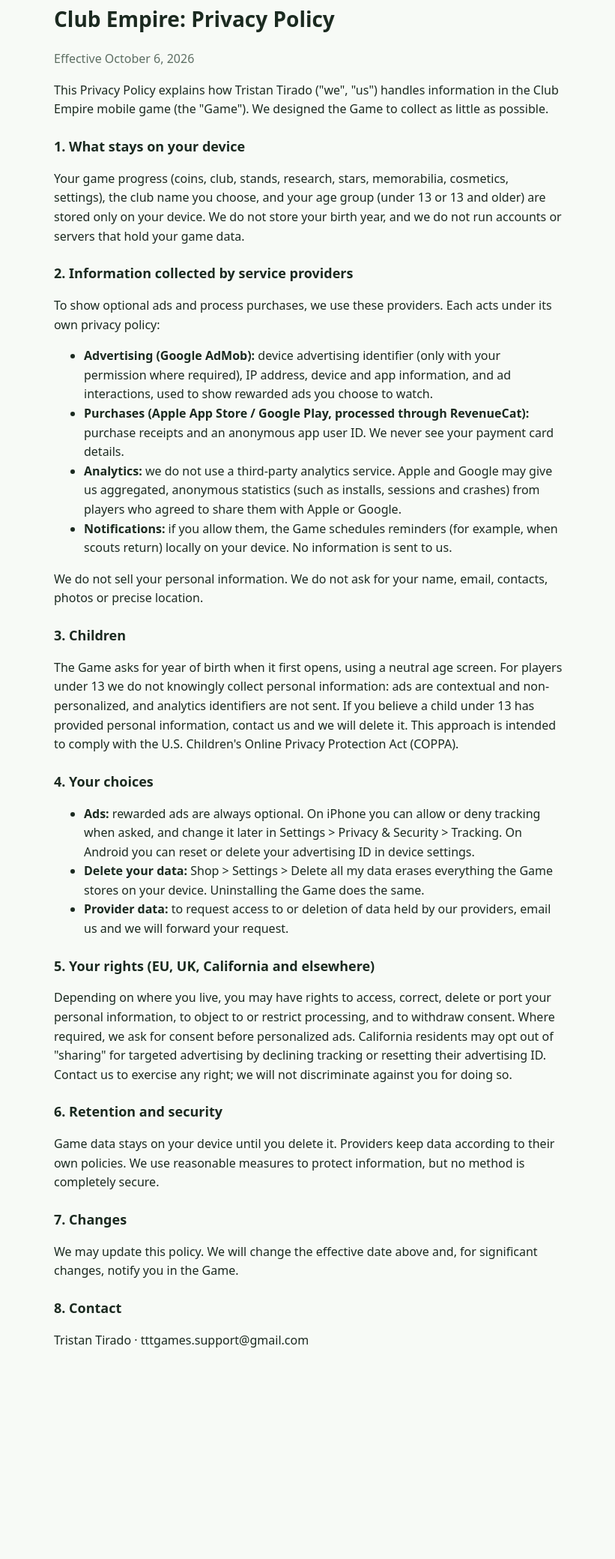
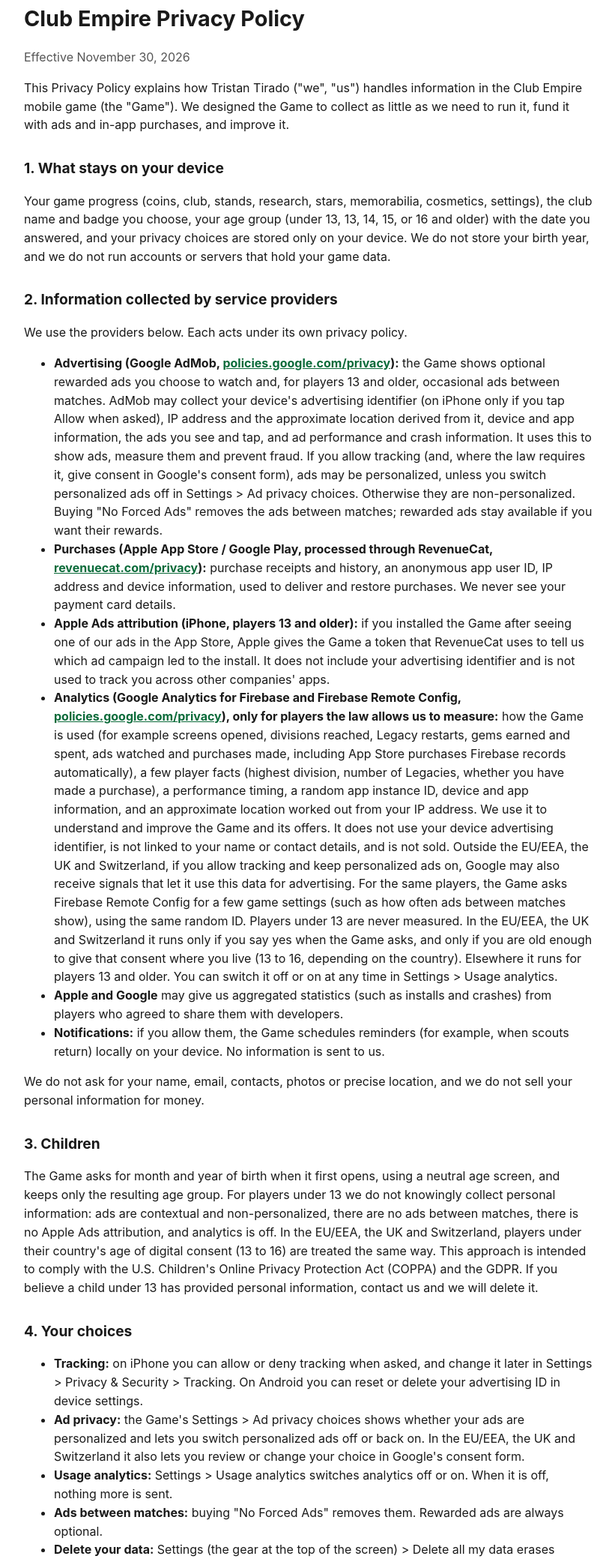
Before and after one commit to tttgames-studio/tttgames-studio.github.io, a plain HTML site: page privacy.html in a window 1280 px wide. Shown: the part 40-2119 px from the top of the page at 75% size, without its empty margins (228-1049 px from the left). Before the commit the page ends 1916 px from the top, so only its background shows below. Drawn offline with Linux system fonts and the light colour scheme.

Commit message:
Update Club Empire privacy policy (effective Nov 30, 2026)

```diff
--- a/privacy.html
+++ b/privacy.html
@@ -1,30 +1,54 @@
-<!DOCTYPE html><html lang="en"><head><meta charset="utf-8"><meta name="viewport" content="width=device-width, initial-scale=1"><title>Club Empire: Privacy Policy</title><style>body{font-family:system-ui,-apple-system,sans-serif;max-width:680px;margin:0 auto;padding:24px 18px 60px;line-height:1.6;color:#1b2a20;background:#f7faf6}h1{font-size:28px}h4{font-size:18px;margin:22px 0 6px}.eff{color:#5d6f63}</style></head><body><h1>Club Empire: Privacy Policy</h1><p class="eff">Effective October 6, 2026</p>
-<p>This Privacy Policy explains how Tristan Tirado ("we", "us") handles information in the Club Empire mobile game (the "Game"). We designed the Game to collect as little as possible.</p>
-<h4>1. What stays on your device</h4>
-<p>Your game progress (coins, club, stands, research, stars, memorabilia, cosmetics, settings), the club name you choose, and your age group (under 13 or 13 and older) are stored only on your device. We do not store your birth year, and we do not run accounts or servers that hold your game data.</p>
-<h4>2. Information collected by service providers</h4>
-<p>To show optional ads and process purchases, we use these providers. Each acts under its own privacy policy:</p>
+<!doctype html>
+<html lang="en">
+<head>
+<meta charset="utf-8">
+<meta name="viewport" content="width=device-width, initial-scale=1">
+<title>Club Empire Privacy Policy</title>
+<style>
+body{font-family:-apple-system,BlinkMacSystemFont,"Segoe UI",Roboto,sans-serif;max-width:760px;margin:0 auto;padding:24px 16px;line-height:1.55;color:#1a1a1a;background:#fff}
+h1{font-size:1.8em;margin-bottom:.2em}h2{font-size:1.2em;margin-top:1.6em}.eff{color:#555}a{color:#0b6b3a}
+@media (prefers-color-scheme:dark){body{color:#e8e8e8;background:#111}.eff{color:#aaa}a{color:#6fd39b}}
+</style>
+</head>
+<body>
+<h1>Club Empire Privacy Policy</h1>
+<p class="eff">Effective November 30, 2026</p>
+<p>This Privacy Policy explains how Tristan Tirado ("we", "us") handles information in the Club Empire mobile game (the "Game"). We designed the Game to collect as little as we need to run it, fund it with ads and in-app purchases, and improve it.</p>
+<h2>1. What stays on your device</h2>
+<p>Your game progress (coins, club, stands, research, stars, memorabilia, cosmetics, settings), the club name and badge you choose, your age group (under 13, 13, 14, 15, or 16 and older) with the date you answered, and your privacy choices are stored only on your device. We do not store your birth year, and we do not run accounts or servers that hold your game data.</p>
+<h2>2. Information collected by service providers</h2>
+<p>We use the providers below. Each acts under its own privacy policy.</p>
 <ul>
-<li><b>Advertising (Google AdMob):</b> device advertising identifier (only with your permission where required), IP address, device and app information, and ad interactions, used to show rewarded ads you choose to watch.</li>
-<li><b>Purchases (Apple App Store / Google Play, processed through RevenueCat):</b> purchase receipts and an anonymous app user ID. We never see your payment card details.</li>
-<li><b>Analytics:</b> we do not use a third-party analytics service. Apple and Google may give us aggregated, anonymous statistics (such as installs, sessions and crashes) from players who agreed to share them with Apple or Google.</li>
+<li><b>Advertising (Google AdMob, <a href="https://policies.google.com/privacy">policies.google.com/privacy</a>):</b> the Game shows optional rewarded ads you choose to watch and, for players 13 and older, occasional ads between matches. AdMob may collect your device's advertising identifier (on iPhone only if you tap Allow when asked), IP address and the approximate location derived from it, device and app information, the ads you see and tap, and ad performance and crash information. It uses this to show ads, measure them and prevent fraud. If you allow tracking (and, where the law requires it, give consent in Google's consent form), ads may be personalized, unless you switch personalized ads off in Settings &gt; Ad privacy choices. Otherwise they are non-personalized. Buying "No Forced Ads" removes the ads between matches; rewarded ads stay available if you want their rewards.</li>
+<li><b>Purchases (Apple App Store / Google Play, processed through RevenueCat, <a href="https://www.revenuecat.com/privacy">revenuecat.com/privacy</a>):</b> purchase receipts and history, an anonymous app user ID, IP address and device information, used to deliver and restore purchases. We never see your payment card details.</li>
+<li><b>Apple Ads attribution (iPhone, players 13 and older):</b> if you installed the Game after seeing one of our ads in the App Store, Apple gives the Game a token that RevenueCat uses to tell us which ad campaign led to the install. It does not include your advertising identifier and is not used to track you across other companies' apps.</li>
+<li><b>Analytics (Google Analytics for Firebase and Firebase Remote Config, <a href="https://policies.google.com/privacy">policies.google.com/privacy</a>), only for players the law allows us to measure:</b> how the Game is used (for example screens opened, divisions reached, Legacy restarts, gems earned and spent, ads watched and purchases made, including App Store purchases Firebase records automatically), a few player facts (highest division, number of Legacies, whether you have made a purchase), a performance timing, a random app instance ID, device and app information, and an approximate location worked out from your IP address. We use it to understand and improve the Game and its offers. It does not use your device advertising identifier, is not linked to your name or contact details, and is not sold. Outside the EU/EEA, the UK and Switzerland, if you allow tracking and keep personalized ads on, Google may also receive signals that let it use this data for advertising. For the same players, the Game asks Firebase Remote Config for a few game settings (such as how often ads between matches show), using the same random ID. Players under 13 are never measured. In the EU/EEA, the UK and Switzerland it runs only if you say yes when the Game asks, and only if you are old enough to give that consent where you live (13 to 16, depending on the country). Elsewhere it runs for players 13 and older. You can switch it off or on at any time in Settings &gt; Usage analytics.</li>
+<li><b>Apple and Google</b> may give us aggregated statistics (such as installs and crashes) from players who agreed to share them with developers.</li>
 <li><b>Notifications:</b> if you allow them, the Game schedules reminders (for example, when scouts return) locally on your device. No information is sent to us.</li>
 </ul>
-<p>We do not sell your personal information. We do not ask for your name, email, contacts, photos or precise location.</p>
-<h4>3. Children</h4>
-<p>The Game asks for year of birth when it first opens, using a neutral age screen. For players under 13 we do not knowingly collect personal information: ads are contextual and non-personalized, and analytics identifiers are not sent. If you believe a child under 13 has provided personal information, contact us and we will delete it. This approach is intended to comply with the U.S. Children's Online Privacy Protection Act (COPPA).</p>
-<h4>4. Your choices</h4>
+<p>We do not ask for your name, email, contacts, photos or precise location, and we do not sell your personal information for money.</p>
+<h2>3. Children</h2>
+<p>The Game asks for month and year of birth when it first opens, using a neutral age screen, and keeps only the resulting age group. For players under 13 we do not knowingly collect personal information: ads are contextual and non-personalized, there are no ads between matches, there is no Apple Ads attribution, and analytics is off. In the EU/EEA, the UK and Switzerland, players under their country's age of digital consent (13 to 16) are treated the same way. This approach is intended to comply with the U.S. Children's Online Privacy Protection Act (COPPA) and the GDPR. If you believe a child under 13 has provided personal information, contact us and we will delete it.</p>
+<h2>4. Your choices</h2>
 <ul>
-<li><b>Ads:</b> rewarded ads are always optional. On iPhone you can allow or deny tracking when asked, and change it later in Settings &gt; Privacy &amp; Security &gt; Tracking. On Android you can reset or delete your advertising ID in device settings.</li>
-<li><b>Delete your data:</b> Shop &gt; Settings &gt; Delete all my data erases everything the Game stores on your device. Uninstalling the Game does the same.</li>
-<li><b>Provider data:</b> to request access to or deletion of data held by our providers, email us and we will forward your request.</li>
+<li><b>Tracking:</b> on iPhone you can allow or deny tracking when asked, and change it later in Settings &gt; Privacy &amp; Security &gt; Tracking. On Android you can reset or delete your advertising ID in device settings.</li>
+<li><b>Ad privacy:</b> the Game's Settings &gt; Ad privacy choices shows whether your ads are personalized and lets you switch personalized ads off or back on. In the EU/EEA, the UK and Switzerland it also lets you review or change your choice in Google's consent form.</li>
+<li><b>Usage analytics:</b> Settings &gt; Usage analytics switches analytics off or on. When it is off, nothing more is sent.</li>
+<li><b>Ads between matches:</b> buying "No Forced Ads" removes them. Rewarded ads are always optional.</li>
+<li><b>Delete your data:</b> Settings (the gear at the top of the screen) &gt; Delete all my data erases everything the Game stores on your device and gives this device a new analytics ID. Uninstalling the Game also erases it. Data our providers already received is not erased this way; email us and we will ask them to delete it.</li>
 </ul>
-<h4>5. Your rights (EU, UK, California and elsewhere)</h4>
-<p>Depending on where you live, you may have rights to access, correct, delete or port your personal information, to object to or restrict processing, and to withdraw consent. Where required, we ask for consent before personalized ads. California residents may opt out of "sharing" for targeted advertising by declining tracking or resetting their advertising ID. Contact us to exercise any right; we will not discriminate against you for doing so.</p>
-<h4>6. Retention and security</h4>
-<p>Game data stays on your device until you delete it. Providers keep data according to their own policies. We use reasonable measures to protect information, but no method is completely secure.</p>
-<h4>7. Changes</h4>
-<p>We may update this policy. We will change the effective date above and, for significant changes, notify you in the Game.</p>
-<h4>8. Contact</h4>
-<p>Tristan Tirado · tttgames.support@gmail.com</p>
-</body></html>
+<h2>5. Legal bases (EU/EEA and UK)</h2>
+<p>We rely on your consent for analytics and personalized ads, which you can withdraw at any time as described above; on performing our contract with you to deliver purchases; and on our legitimate interests to show non-personalized ads that fund the Game, measure which of our own ads bring players, keep the Game secure and prevent fraud.</p>
+<h2>6. Your rights</h2>
+<p>Depending on where you live (for example the EU/EEA, the UK or California), you may have rights to access, correct, delete or port your personal information, to object to or restrict processing, to withdraw consent, and to complain to your data protection authority. California residents: when you allow tracking, sharing your advertising identifier with AdMob for personalized ads may count as "sharing" under California law. You can opt out by switching personalized ads off in Settings &gt; Ad privacy choices, declining tracking, turning it off in your device settings, or resetting your advertising ID. Contact us to exercise any right; we will not discriminate against you for doing so.</p>
+<h2>7. International transfers</h2>
+<p>Our providers may process information in the United States and other countries. Where required, they use safeguards such as the European Commission's Standard Contractual Clauses.</p>
+<h2>8. Retention and security</h2>
+<p>Game data stays on your device until you delete it. Analytics event data is kept for up to 14 months. Other providers keep data according to their own policies. We use reasonable measures to protect information, but no method is completely secure.</p>
+<h2>9. Changes</h2>
+<p>We may update this policy. We will change the effective date above and, for significant changes, tell you in the Game.</p>
+<h2>10. Contact</h2>
+<p>Tristan Tirado · <a href="mailto:tttgames.support@gmail.com">tttgames.support@gmail.com</a></p>
+<p><a href="./">Back to TTT Games</a></p>
+</body>
+</html>
```
